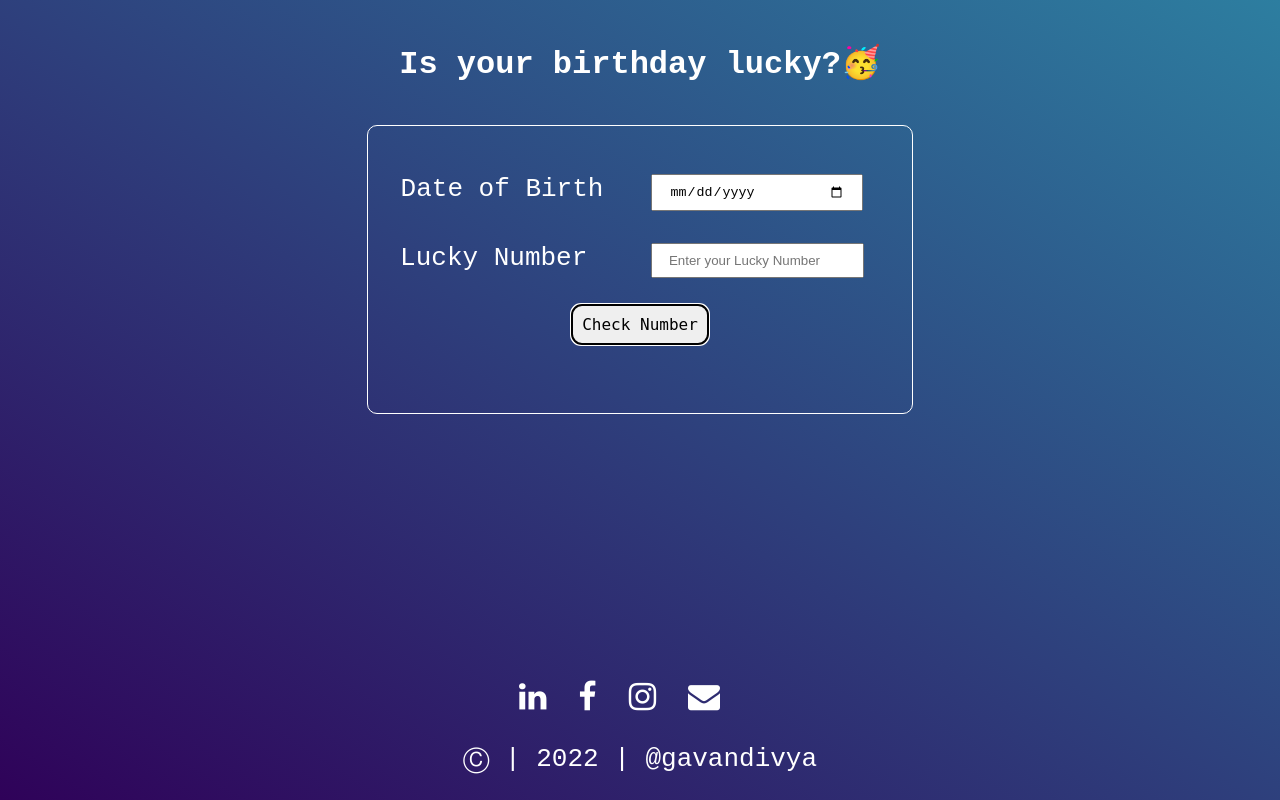
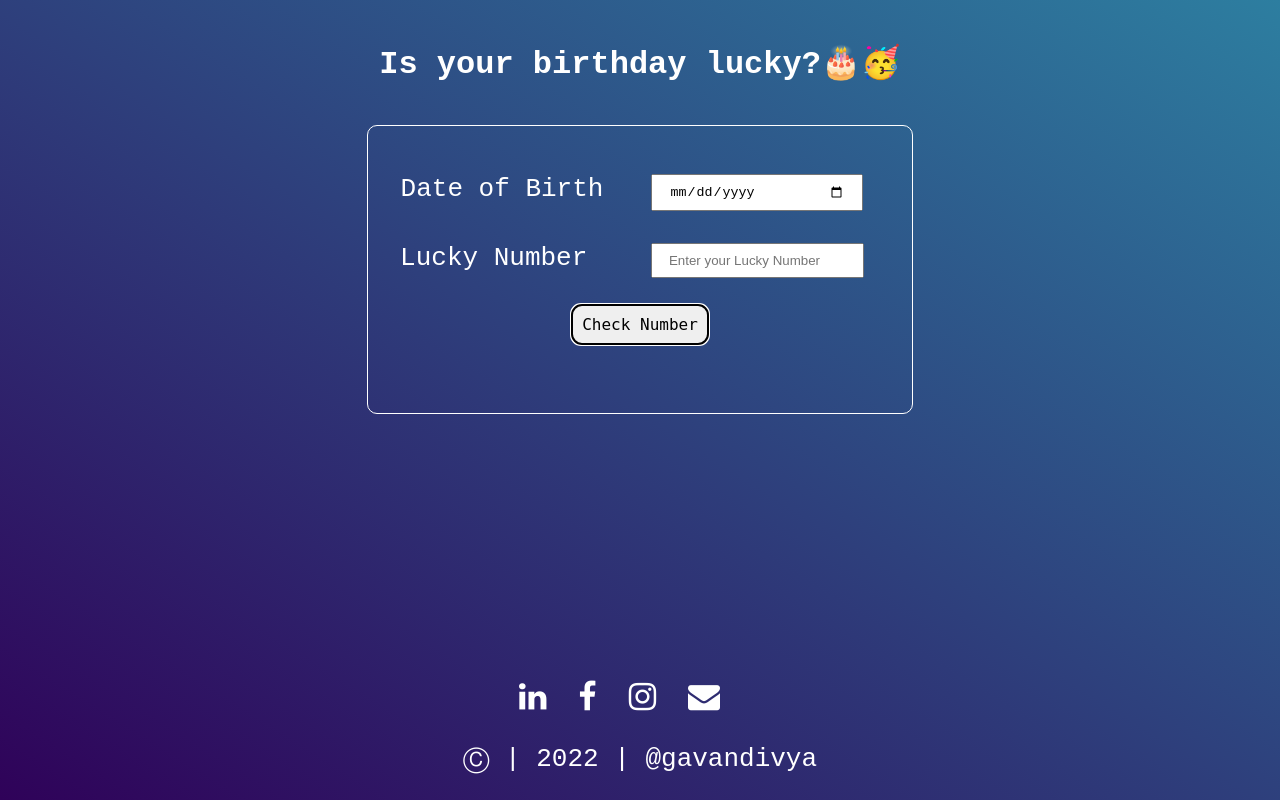
Before and after one commit to gavandivya/neogLuckyBirthday, a React (Create React App) app: page / in a window 1280 px wide. Built offline with nearby package versions, Linux system fonts and the light colour scheme.

Commit message:
feat:changedFavicon

```diff
--- a/public/index.html
+++ b/public/index.html
@@ -2,7 +2,7 @@
 <html lang="en">
   <head>
     <meta charset="utf-8" />
-    <link rel="icon" href="%PUBLIC_URL%/favicon.ico" />
+    <!-- <link rel="icon" href="%PUBLIC_URL%/favicon.ico" /> -->
     <meta name="viewport" content="width=device-width, initial-scale=1" />
     <meta name="theme-color" content="#000000" />
     <meta
@@ -14,8 +14,11 @@
       manifest.json provides metadata used when your web app is installed on a
       user's mobile device or desktop. See https://developers.google.com/web/fundamentals/web-app-manifest/
     -->
+    <link rel="icon" type="image/png" sizes="32x32" href="./favicon-32x32.png">
     <link rel="manifest" href="%PUBLIC_URL%/manifest.json" />
     <link rel="stylesheet" href="https://cdnjs.cloudflare.com/ajax/libs/font-awesome/4.7.0/css/font-awesome.min.css">
+
+
     <!--
       Notice the use of %PUBLIC_URL% in the tags above.
       It will be replaced with the URL of the `public` folder during the build.
--- a/src/App.css
+++ b/src/App.css
@@ -8,7 +8,7 @@
   display: flex;
   flex-direction: column;
   align-items: center;
-  justify-content: start;
+  justify-content: flex-start;
   font-size: calc(10px + 2vmin);
   color: white;
 }
--- a/src/App.js
+++ b/src/App.js
@@ -49,7 +49,7 @@ export default function App() {
 
   return (
     <div className="App">
-      <h4>Is your birthday lucky?🥳</h4>
+      <h4>Is your birthday lucky?🎂🥳</h4>
       <div className='borderClass'>
       <div>
         <label>Date of Birth</label>
```
Also changed, not shown: public/favicon-32x32.png (added).
